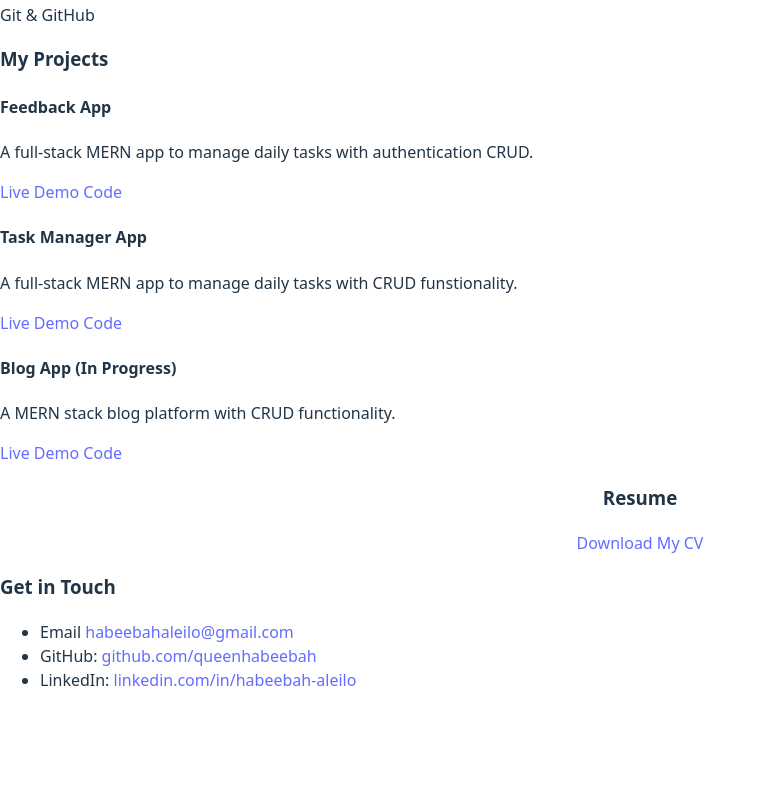
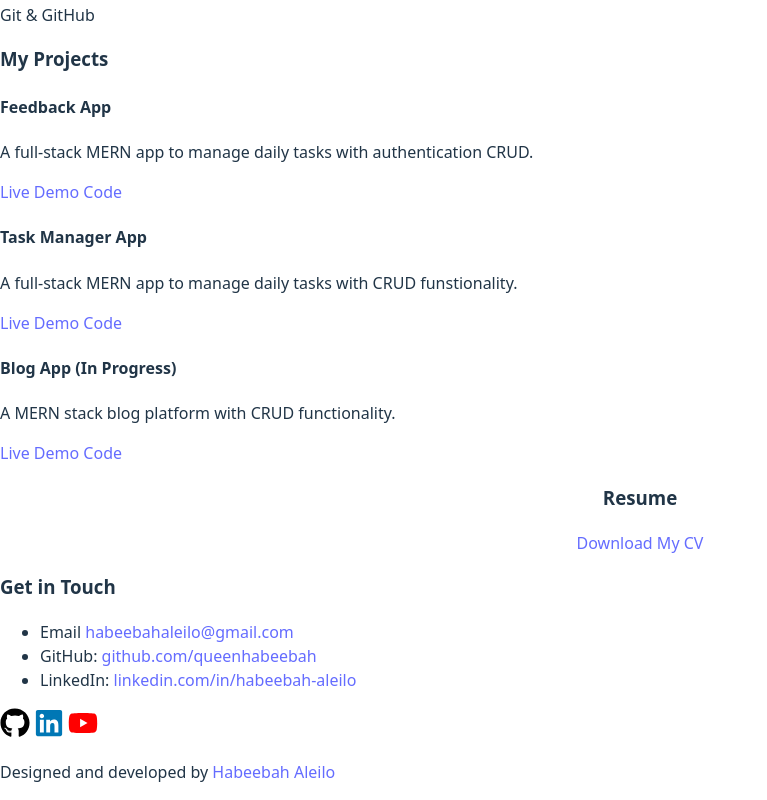
Before and after one commit to queenhabeebah/portfolio, a React (Vite) app: page / in a window 1280 px wide. Shown: the part 1257-2057 px from the top of the page, without its empty margins (0-767 px from the left). Before the commit the page ends 1965 px from the top, so only its background shows below. Built offline with nearby package versions, Linux system fonts and the light colour scheme.

Commit message:
Setup Footer component

```diff
--- a/src/App.jsx
+++ b/src/App.jsx
@@ -1,5 +1,6 @@
 import About from "./components/About"
 import Contacts from "./components/Contacts"
+import Footer from "./components/Footer"
 import Header from "./components/Header"
 import Hero from "./components/Hero"
 import Projects from "./components/Projects"
@@ -17,6 +18,7 @@ function App() {
         <Projects />
         <Resume />
         <Contacts />
+        <Footer />
     </div>
   )
 }
--- a/src/components/Footer.jsx
+++ b/src/components/Footer.jsx
@@ -0,0 +1,19 @@
+import { FaGithub, FaLinkedin, FaYoutube } from "react-icons/fa"
+
+function Footer() {
+  return (
+    <footer>
+       <div className="social-media">
+        <a href="https://github.com/queenhabeebah" className="social-icon" target="_blank"> <FaGithub size={30} color="#000000" /></a>
+        <a href="https://linkedin.com/in/habeebah-aleilo" className="social-icon" target="_blank"> <FaLinkedin size={30} color="#0077B5" /></a>
+        <a href="https://youtube.com/@thequeenofwebacademy" className="social-icon" target="_blank"> <FaYoutube size={30} color="#FF0000" /></a>
+        </div>
+
+        <div>
+            <p>Designed and developed by <a href="mailto:work.habeebahaleilo.dev@gmail.com">Habeebah Aleilo</a></p>
+        </div>
+    </footer>
+  )
+}
+
+export default Footer
```
